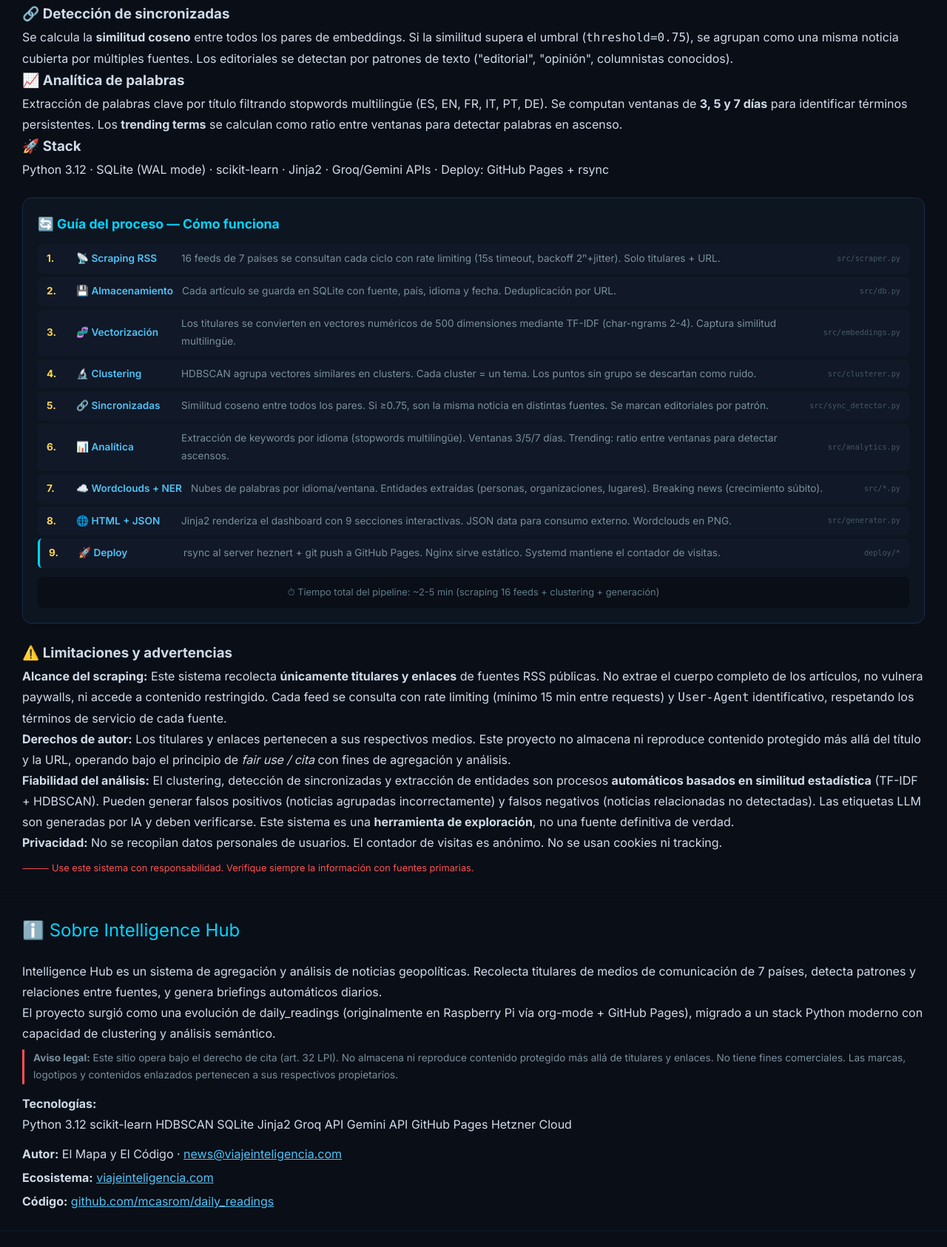
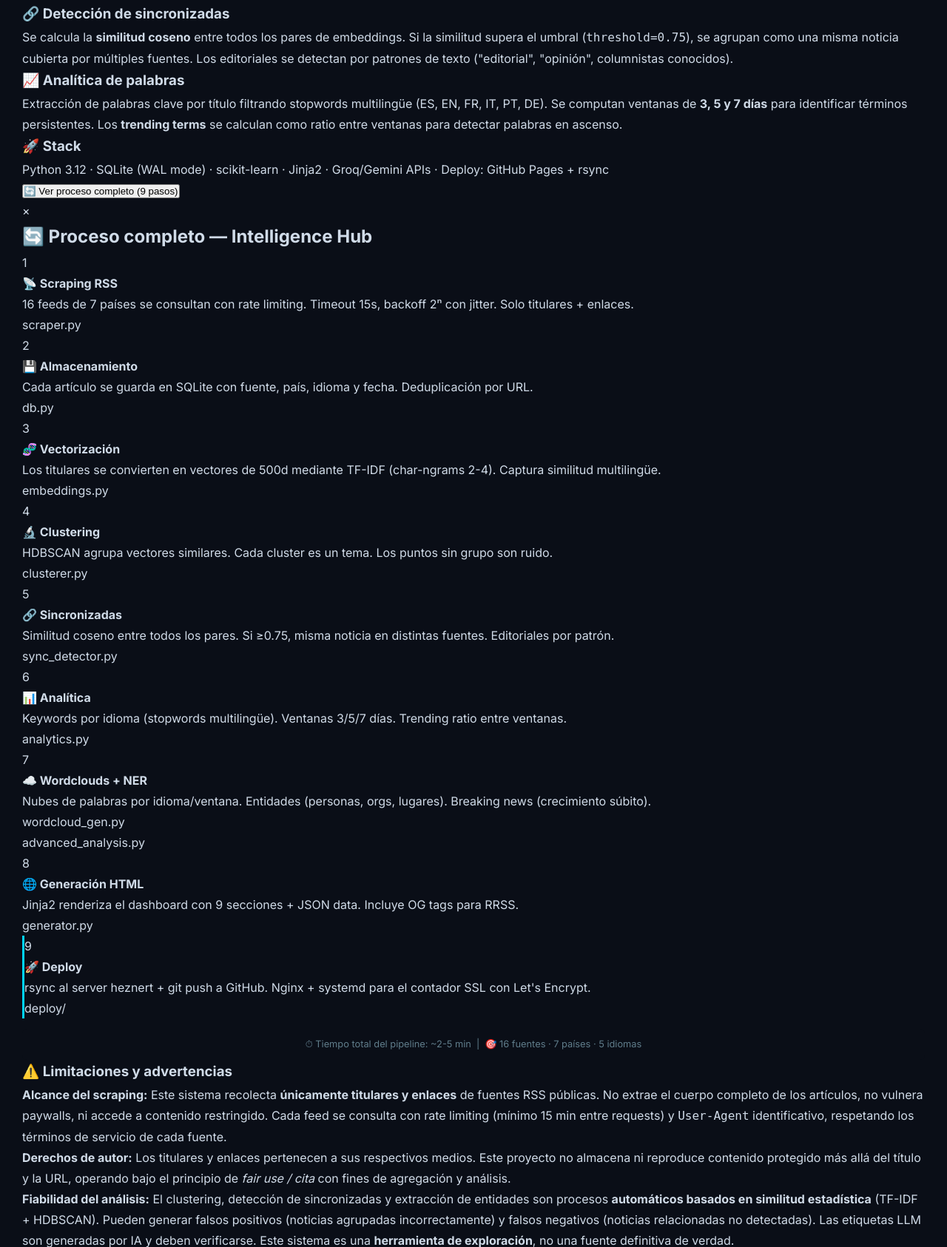
Before and after one commit to mcasrom/intelligence-hub, a Python web app: template templates/briefing.html in a window 1280 px wide. Shown: the part 1280-2966 px from the top of the page at 74% size. Run offline with Jinja, Linux system fonts and the light colour scheme; the template is opened without the code that fills it, so the values that code supplies are empty.

Commit message:
feat: funnel guide en modal popup interactivo
- Botón 'Ver proceso completo (9 pasos)' en Metodología
- Modal overlay con backdrop blur, scroll suave, cierre con X o click fuera
- Cada paso con icono, descripción y archivo fuente

```diff
--- a/templates/briefing.html
+++ b/templates/briefing.html
@@ -583,66 +619,65 @@
         <h3>🚀 Stack</h3>
         <p>Python 3.12 · SQLite (WAL mode) · scikit-learn · Jinja2 · Groq/Gemini APIs · Deploy: GitHub Pages + rsync</p>
 
-        <div style="margin:24px 0; background:#0d1520; border:1px solid #1a2a4a; border-radius:12px; padding:20px;">
-            <h3 style="color:#00d4ff; margin-top:0; font-size:1.1em;">🔄 Guía del proceso — Cómo funciona</h3>
-            <div style="display:flex; flex-direction:column; gap:4px; margin-top:12px; font-size:0.85em;">
-                <div style="display:flex; align-items:center; gap:12px; padding:8px 12px; background:#111827; border-radius:6px;">
-                    <span style="color:#ffd54f; font-weight:bold; min-width:28px;">1.</span>
-                    <span style="color:#4fc3f7; font-weight:600; min-width:130px;">📡 Scraping RSS</span>
-                    <span style="color:#78909c;">16 feeds de 7 países se consultan cada ciclo con rate limiting (15s timeout, backoff 2ⁿ+jitter). Solo titulares + URL.</span>
-                    <span style="color:#455a64; font-size:0.75em; margin-left:auto;"><code>src/scraper.py</code></span>
+        <button class="btn-modal" onclick="document.getElementById('funnelModal').classList.add('active')">
+            🔄 Ver proceso completo (9 pasos)
+        </button>
+
+        <!-- Funnel Modal -->
+        <div class="modal-overlay" id="funnelModal" onclick="if(event.target===this)this.classList.remove('active')">
+            <div class="modal-content">
+                <span class="close" onclick="document.getElementById('funnelModal').classList.remove('active')">&times;</span>
+                <h2>🔄 Proceso completo — Intelligence Hub</h2>
+
+                <div class="modal-step">
+                    <span class="num">1</span>
+                    <div class="desc"><strong>📡 Scraping RSS</strong><p>16 feeds de 7 países se consultan con rate limiting. Timeout 15s, backoff 2ⁿ con jitter. Solo titulares + enlaces.</p></div>
+                    <span class="code">scraper.py</span>
                 </div>
-                <div style="display:flex; align-items:center; gap:12px; padding:8px 12px; background:#111827; border-radius:6px;">
-                    <span style="color:#ffd54f; font-weight:bold; min-width:28px;">2.</span>
-                    <span style="color:#4fc3f7; font-weight:600; min-width:130px;">💾 Almacenamiento</span>
-                    <span style="color:#78909c;">Cada artículo se guarda en SQLite con fuente, país, idioma y fecha. Deduplicación por URL.</span>
-                    <span style="color:#455a64; font-size:0.75em; margin-left:auto;"><code>src/db.py</code></span>
+                <div class="modal-step">
+                    <span class="num">2</span>
+                    <div class="desc"><strong>💾 Almacenamiento</strong><p>Cada artículo se guarda en SQLite con fuente, país, idioma y fecha. Deduplicación por URL.</p></div>
+                    <span class="code">db.py</span>
                 </div>
-                <div style="display:flex; align-items:center; gap:12px; padding:8px 12px; background:#111827; border-radius:6px;">
-                    <span style="color:#ffd54f; font-weight:bold; min-width:28px;">3.</span>
-                    <span style="color:#4fc3f7; font-weight:600; min-width:130px;">🧬 Vectorización</span>
-                    <span style="color:#78909c;">Los titulares se convierten en vectores numéricos de 500 dimensiones mediante TF-IDF (char-ngrams 2-4). Captura similitud multilingüe.</span>
-                    <span style="color:#455a64; font-size:0.75em; margin-left:auto;"><code>src/embeddings.py</code></span>
+                <div class="modal-step">
+                    <span class="num">3</span>
+                    <div class="desc"><strong>🧬 Vectorización</strong><p>Los titulares se convierten en vectores de 500d mediante TF-IDF (char-ngrams 2-4). Captura similitud multilingüe.</p></div>
+                    <span class="code">embeddings.py</span>
                 </div>
-                <div style="display:flex; align-items:center; gap:12px; padding:8px 12px; background:#111827; border-radius:6px;">
-                    <span style="color:#ffd54f; font-weight:bold; min-width:28px;">4.</span>
-                    <span style="color:#4fc3f7; font-weight:600; min-width:130px;">🔬 Clustering</span>
-                    <span style="color:#78909c;">HDBSCAN agrupa vectores similares en clusters. Cada cluster = un tema. Los puntos sin grupo se descartan como ruido.</span>
-                    <span style="color:#455a64; font-size:0.75em; margin-left:auto;"><code>src/clusterer.py</code></span>
+                <div class="modal-step">
+                    <span class="num">4</span>
+                    <div class="desc"><strong>🔬 Clustering</strong><p>HDBSCAN agrupa vectores similares. Cada cluster es un tema. Los puntos sin grupo son ruido.</p></div>
+                    <span class="code">clusterer.py</span>
                 </div>
-                <div style="display:flex; align-items:center; gap:12px; padding:8px 12px; background:#111827; border-radius:6px;">
-                    <span style="color:#ffd54f; font-weight:bold; min-width:28px;">5.</span>
-                    <span style="color:#4fc3f7; font-weight:600; min-width:130px;">🔗 Sincronizadas</span>
-                    <span style="color:#78909c;">Similitud coseno entre todos los pares. Si ≥0.75, son la misma noticia en distintas fuentes. Se marcan editoriales por patrón.</span>
-                    <span style="color:#455a64; font-size:0.75em; margin-left:auto;"><code>src/sync_detector.py</code></span>
+                <div class="modal-step">
+                    <span class="num">5</span>
+                    <div class="desc"><strong>🔗 Sincronizadas</strong><p>Similitud coseno entre todos los pares. Si ≥0.75, misma noticia en distintas fuentes. Editoriales por patrón.</p></div>
+                    <span class="code">sync_detector.py</span>
                 </div>
-                <div style="display:flex; align-items:center; gap:12px; padding:8px 12px; background:#111827; border-radius:6px;">
-                    <span style="color:#ffd54f; font-weight:bold; min-width:28px;">6.</span>
-                    <span style="color:#4fc3f7; font-weight:600; min-width:130px;">📊 Analítica</span>
-                    <span style="color:#78909c;">Extracción de keywords por idioma (stopwords multilingüe). Ventanas 3/5/7 días. Trending: ratio entre ventanas para detectar ascensos.</span>
-                    <span style="color:#455a64; font-size:0.75em; margin-left:auto;"><code>src/analytics.py</code></span>
+                <div class="modal-step">
+                    <span class="num">6</span>
+                    <div class="desc"><strong>📊 Analítica</strong><p>Keywords por idioma (stopwords multilingüe). Ventanas 3/5/7 días. Trending ratio entre ventanas.</p></div>
+                    <span class="code">analytics.py</span>
                 </div>
-                <div style="display:flex; align-items:center; gap:12px; padding:8px 12px; background:#111827; border-radius:6px;">
-                    <span style="color:#ffd54f; font-weight:bold; min-width:28px;">7.</span>
-                    <span style="color:#4fc3f7; font-weight:600; min-width:130px;">☁️ Wordclouds + NER</span>
-                    <span style="color:#78909c;">Nubes de palabras por idioma/ventana. Entidades extraídas (personas, organizaciones, lugares). Breaking news (crecimiento súbito).</span>
-                    <span style="color:#455a64; font-size:0.75em; margin-left:auto;"><code>src/*.py</code></span>
+                <div class="modal-step">
+                    <span class="num">7</span>
+                    <div class="desc"><strong>☁️ Wordclouds + NER</strong><p>Nubes de palabras por idioma/ventana. Entidades (personas, orgs, lugares). Breaking news (crecimiento súbito).</p></div>
+                    <span class="code">wordcloud_gen.py<br>advanced_analysis.py</span>
                 </div>
-                <div style="display:flex; align-items:center; gap:12px; padding:8px 12px; background:#111827; border-radius:6px;">
-                    <span style="color:#ffd54f; font-weight:bold; min-width:28px;">8.</span>
-                    <span style="color:#4fc3f7; font-weight:600; min-width:130px;">🌐 HTML + JSON</span>
-                    <span style="color:#78909c;">Jinja2 renderiza el dashboard con 9 secciones interactivas. JSON data para consumo externo. Wordclouds en PNG.</span>
-                    <span style="color:#455a64; font-size:0.75em; margin-left:auto;"><code>src/generator.py</code></span>
+                <div class="modal-step">
+                    <span class="num">8</span>
+                    <div class="desc"><strong>🌐 Generación HTML</strong><p>Jinja2 renderiza el dashboard con 9 secciones + JSON data. Incluye OG tags para RRSS.</p></div>
+                    <span class="code">generator.py</span>
                 </div>
-                <div style="display:flex; align-items:center; gap:12px; padding:8px 12px; background:#111827; border-radius:6px; border-left:3px solid #00d4ff;">
-                    <span style="color:#ffd54f; font-weight:bold; min-width:28px;">9.</span>
-                    <span style="color:#4fc3f7; font-weight:600; min-width:130px;">🚀 Deploy</span>
-                    <span style="color:#78909b;">rsync al server heznert + git push a GitHub Pages. Nginx sirve estático. Systemd mantiene el contador de visitas.</span>
-                    <span style="color:#455a64; font-size:0.75em; margin-left:auto;"><code>deploy/*</code></span>
+                <div class="modal-step" style="border-left:3px solid #00d4ff;">
+                    <span class="num">9</span>
+                    <div class="desc"><strong>🚀 Deploy</strong><p>rsync al server heznert + git push a GitHub. Nginx + systemd para el contador SSL con Let's Encrypt.</p></div>
+                    <span class="code">deploy/</span>
                 </div>
-            </div>
-            <div style="margin-top:12px; padding:10px; background:#0a0e17; border-radius:6px; text-align:center; color:#607d8b; font-size:0.8em;">
-                ⏱ Tiempo total del pipeline: ~2-5 min (scraping 16 feeds + clustering + generación)
+
+                <div style="margin-top:14px; padding:10px; background:#0a0e17; border-radius:6px; text-align:center; color:#607d8b; font-size:0.8em;">
+                    ⏱ Tiempo total del pipeline: ~2-5 min &nbsp;|&nbsp; 🎯 16 fuentes · 7 países · 5 idiomas
+                </div>
             </div>
         </div>
 
```
Also changed, not shown: other parts of templates/briefing.html (+37 -1 lines).
